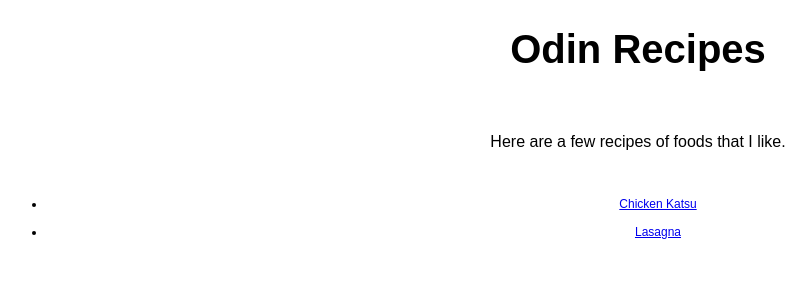
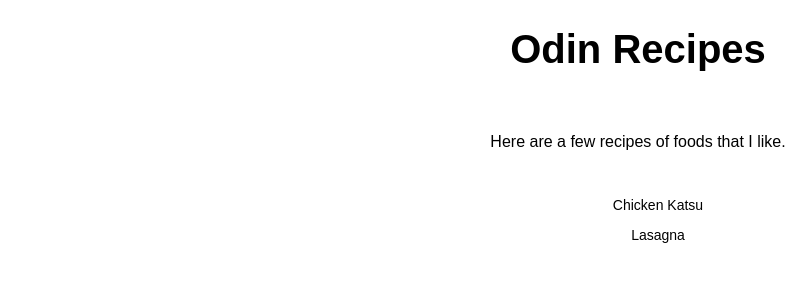
Before and after one commit to popart456/odin_recipes, a plain HTML site: page index.html in a window 1280 px wide. Shown: the whole page, without its empty margins (2-814 px from the left). Drawn offline with Linux system fonts and the light colour scheme.

Commit message:
Style links to be black, underlined when hovered
Cite recipe sources

```diff
--- a/style.css
+++ b/style.css
@@ -43,3 +43,24 @@
     font-size: 16px;
     margin-bottom: 100px;
 }
+
+ul {
+    list-style: none;
+}
+
+#recipes a, .home a {
+    color: black;
+    text-decoration: none;
+}
+
+.home a {
+    font-size: 24px;
+}
+
+#recipes a {
+    font-size: 14px;
+}
+
+#recipes a:hover, .home a:hover {
+    text-decoration: underline;
+}
```
Also changed, not shown: recipes/chicken-katsu.html (+0 -1 lines), recipes/lasagna.html (+0 -1 lines), 1 other file.
